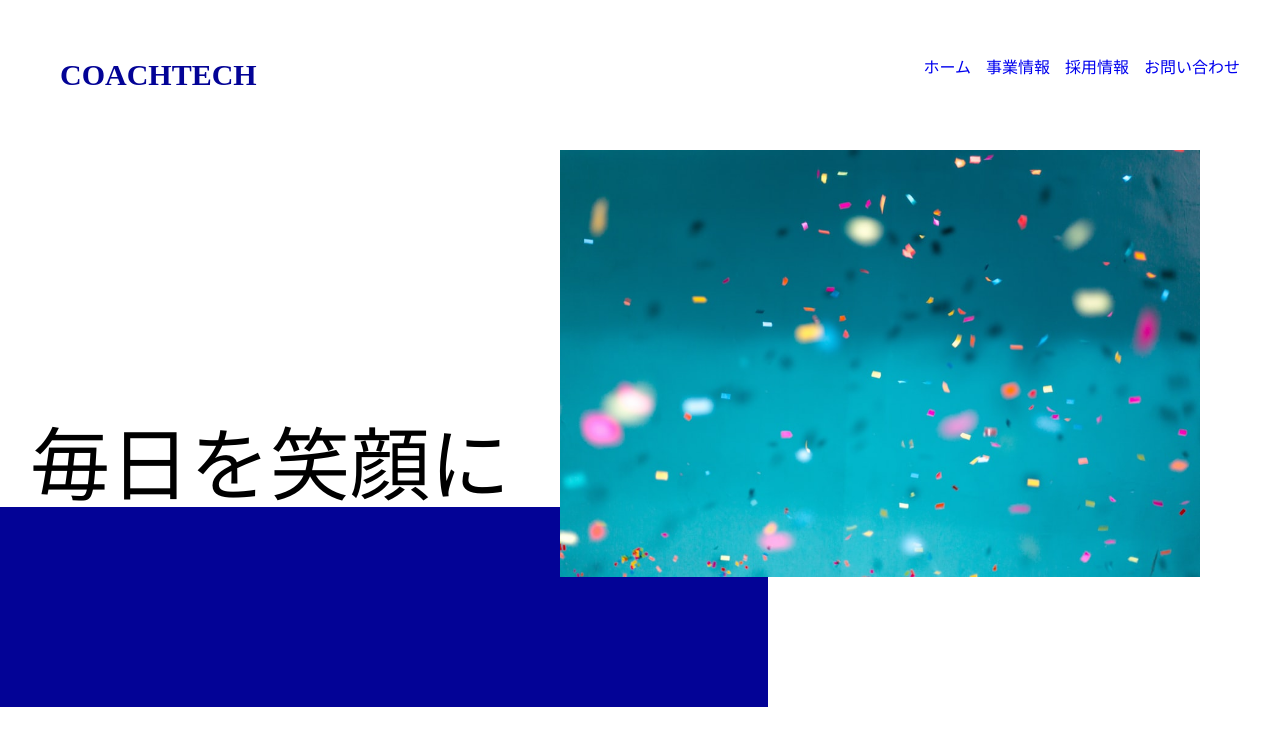
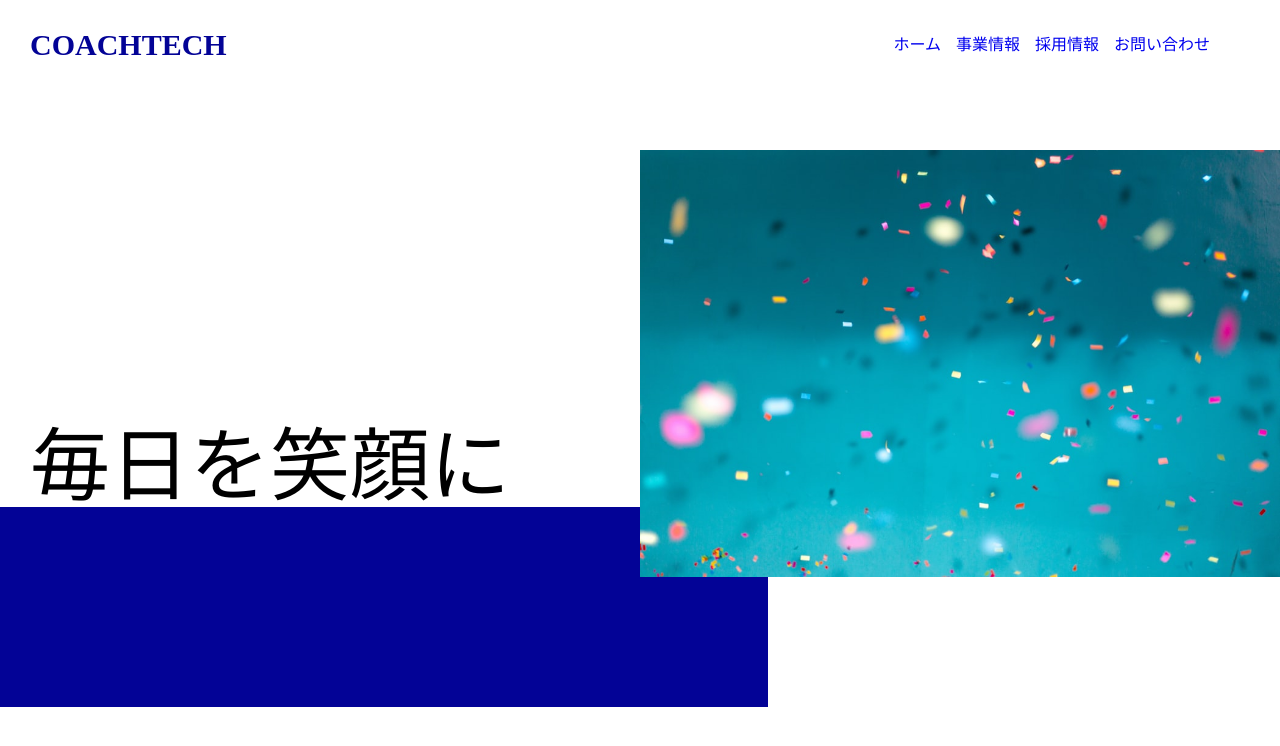
Before and after one commit to terry1121/20210920NAKANO, a plain HTML site: page index.html in a window 1280 px wide. Drawn offline with Linux system fonts and the light colour scheme.

Commit message:
ヘッダーの修正”

```diff
--- a/css/style.css
+++ b/css/style.css
@@ -1,10 +1,13 @@
 .head {
-  margin: 30px 30px;
-   padding: 30px 30px;
-   position: fixed;
-   width: 100%;
-   background-color: #fff;
-   display: flex;
+
+  display: flex;
+  justify-content: space-between;
+  align-items: center;
+  padding: 30px 30px;
+  position: fixed;
+  width: 100%;
+  background-color: #fff;
+
   color: rgb(3, 3, 150);
 }
 
@@ -27,6 +30,7 @@ li{
 }
 
 .nav{
+
   margin: 0 100px 0 auto;
 }
 
@@ -46,7 +50,7 @@ li{
 
  display: block;
  width: 50%;
- margin: 0 80px 0 auto;
+ margin: 0 0 0 auto;
  position: relative;
  top: 150px;
 
```
